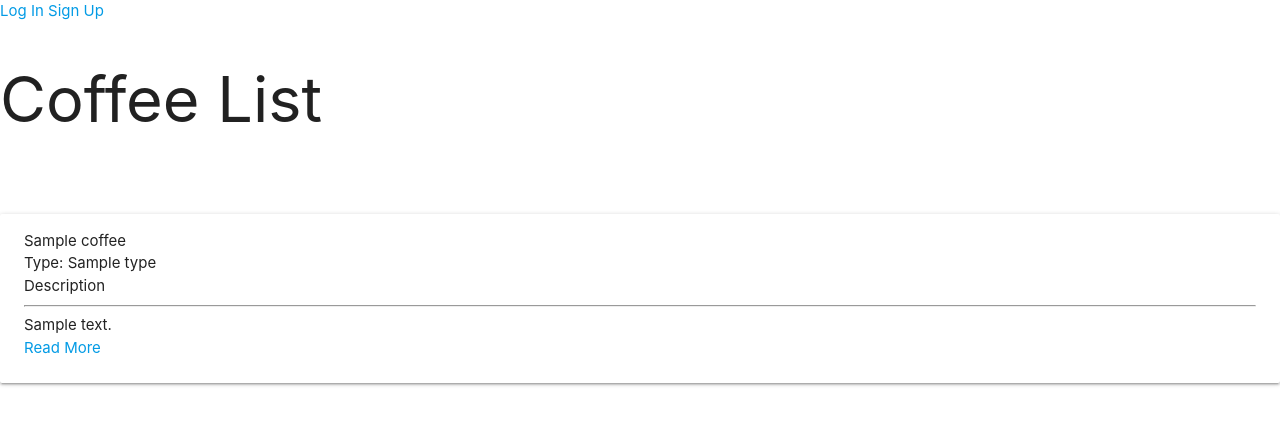
After one commit to MashdorDev/buzz, a Django app: template app/main_app/templates/coffee/index.html in a window 1280 px wide. The commit adds this page. Shown: the top 425 px of the page. Run offline with Django 3.2, Linux system fonts and the light colour scheme; the template is opened without the code that fills it: most values are stand-ins (such as "Sample title", 1, 10 or a date in 2020); parts of the project's set-up code (start-up, migrations or seed data) failed here and were passed over.

Commit message:
Fixed the coffe type it's now coffee

```diff
--- a/app/buzz_collector/settings.py
+++ b/app/buzz_collector/settings.py
@@ -84,7 +84,8 @@ DATABASES = {
     'default': {
         'ENGINE': 'django.db.backends.postgresql',
         'NAME': 'buzz_collector',
-        'USER': 'postgres'
+        'USER': 'postgres',
+        'PASSWORD':'1234'
     }
 }
 
--- a/app/main_app/templates/base.html
+++ b/app/main_app/templates/base.html
@@ -2,22 +2,23 @@
 
 <!DOCTYPE html>
 <html lang="en">
-<head>
-    <meta charset="UTF-8">
-    <meta name="viewport" content="width=device-width, initial-scale=1.0">
-    <meta http-equiv="X-UA-Compatible" content="ie=edge">
-    <title>Fish Collector</title>
-    <link rel="stylesheet" href="https://cdnjs.cloudflare.com/ajax/libs/materialize/1.0.0/css/materialize.min.css">
+  <head>
+    <meta charset="UTF-8" />
+    <meta name="viewport" content="width=device-width, initial-scale=1.0" />
+    <meta http-equiv="X-UA-Compatible" content="ie=edge" />
+    <title>Buzz Stuff</title>
+    <link
+      rel="stylesheet"
+      href="https://cdnjs.cloudflare.com/ajax/libs/materialize/1.0.0/css/materialize.min.css"
+    />
     <script src="https://cdnjs.cloudflare.com/ajax/libs/materialize/1.0.0/js/materialize.min.js"></script>
-</head>
-<body>
+  </head>
+  <body>
     {% if user.is_authenticated %}
     <a href="{% url 'logout' %}">Log Out</a>
     {% else %}
     <a href="{% url 'login' %}">Log In</a>
     <a href="{% url 'signup' %}">Sign Up</a>
-    {% endif %}
-{% block content %}
-{% endblock %}
-</body>
+    {% endif %} {% block content %} {% endblock %}
+  </body>
 </html>
--- /dev/null
+++ b/app/main_app/templates/coffee/index.html
@@ -0,0 +1,26 @@
+{% extends 'base.html' %} {% block content %}
+
+<div class="title is-1 is-spaced"><h1>Coffee List</h1></div>
+
+{% for coffee in coffees %}
+<div class="card" style="margin-top: 10vh;margin-bottom: 10vh;">
+  <div class="card-content">
+    <div class="title is-2" style="margin-top: -1vh;">
+      {{ coffee.name }}
+    </div>
+    <div class="subtitle">
+      <p>Type: {{ coffee.type }}</p>
+    </div>
+    <div class="title">
+      Description
+    </div>
+    <hr />
+    <div class="subtitle">
+      <p>{{ coffee.description }}</p>
+    </div>
+    <div class="button is-success is-light">
+      <a href="{{coffee.id}}">Read More</a>
+    </div>
+  </div>
+</div>
+{% endfor %} {% endblock %}
--- a/app/main_app/templates/home.html
+++ b/app/main_app/templates/home.html
@@ -1,6 +1,5 @@
-{% extends 'base.html' %}
-{% block content %}
+{% extends 'base.html' %} {% block content %}
 
-<h1>test</h1>
+<h1>Home Page Welcome!</h1>
 
 {% endblock %}
--- a/app/main_app/urls.py
+++ b/app/main_app/urls.py
@@ -1,8 +1,10 @@
 from django.urls import path
+from .models import Admin_Coffee, User_Coffee, Favorites, Reviews
 from . import views
 
 urlpatterns = [
     path('', views.home, name = 'home'),
     path('return' , views.home, name = 'return'),
     path('accounts/signup/', views.signup, name= 'signup'),
+    path('coffee/'), views.coffeeIndex, name= 'coffeeIndex'),
 ]
```
Also changed, not shown: app/main_app/models.py (+8 -8 lines), app/main_app/templates/coffee/detail.html (added, +20 -0 lines), app/main_app/migrations/0001_initial.py, app/main_app/migrations/0002_auto_20210403_1722.py.
